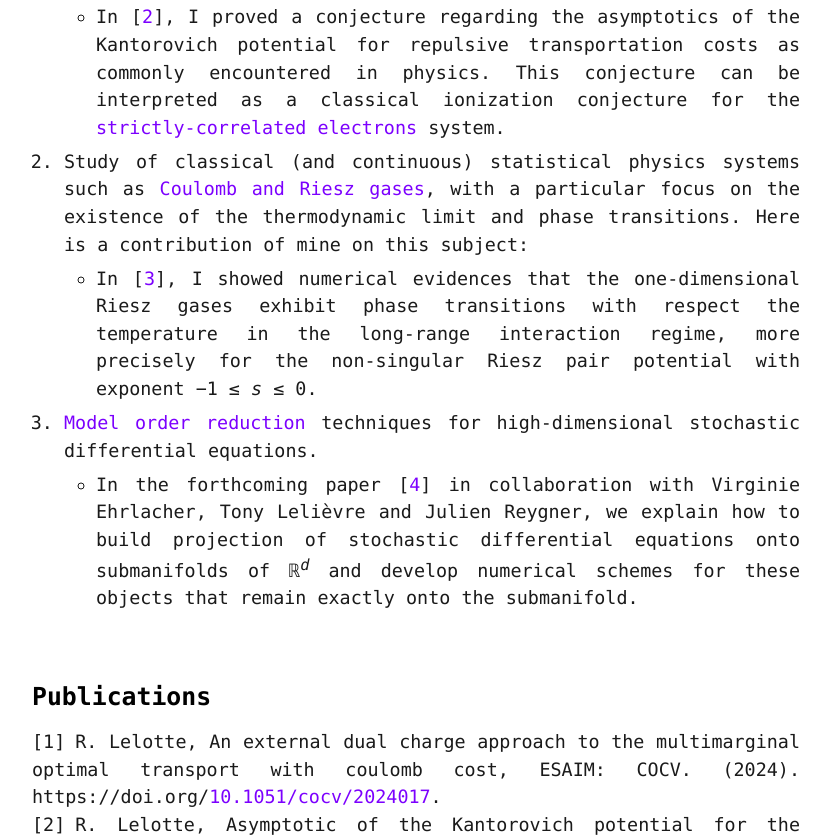
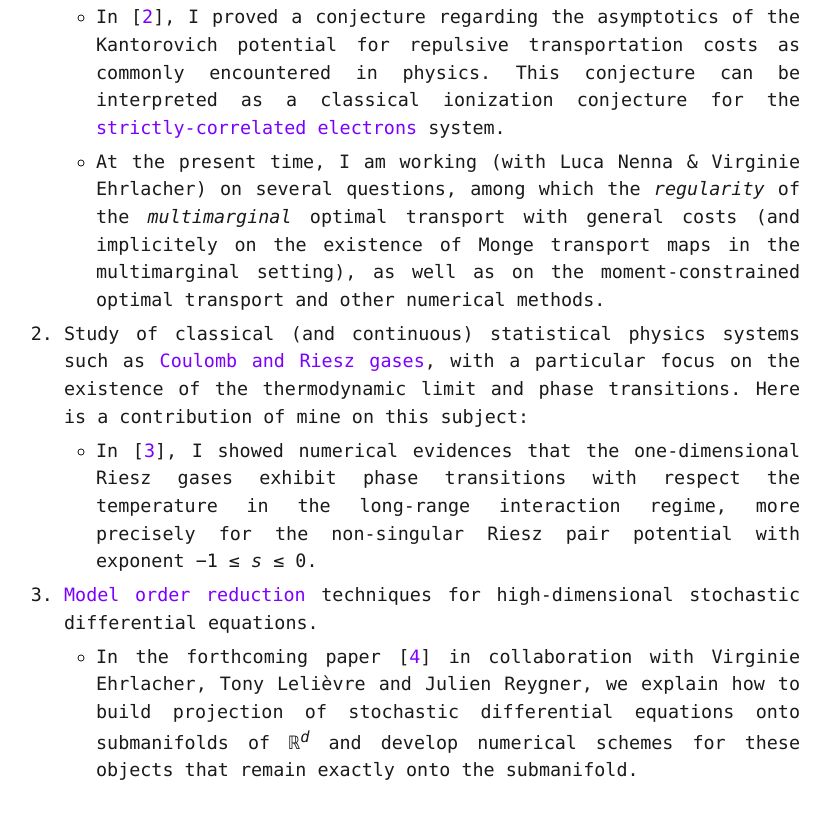
Before and after one commit to rodriguel/rodriguel.github.io, a plain HTML site: page index.html in a window 1280 px wide. Shown: the part 794-1632 px from the top of the page, without its empty margins (224-1054 px from the left). Drawn offline with Linux system fonts and the light colour scheme; a web font is replaced by a local one.

Commit message:
Add files via upload

```diff
--- a/index.html
+++ b/index.html
@@ -61,6 +61,13 @@
      for the <a
      href="https://en.wikipedia.org/wiki/Strictly-Correlated-Electrons_density_functional_theory">strictly-correlated
      electrons</a> system.</li>
+     <li>At the present time, I am working (with Luca Nenna &amp;
+     Virginie Ehrlacher) on several questions, among which the
+     <em>regularity</em> of the <em>multimarginal</em> optimal transport
+     with general costs (and implicitely on the existence of Monge
+     transport maps in the multimarginal setting), as well as on the
+     moment-constrained optimal transport and other numerical
+     methods.</li>
      </ul></li>
      <li>Study of classical (and continuous) statistical physics systems
      such as <a href="https://arxiv.org/abs/2202.09240">Coulomb and
@@ -165,6 +172,7 @@
      from random matrix theory and statistical physics.</p>
      <p>For the course <em>Analyse des équations aux dérivées
      partielles</em> for first year students of Ecole des Ponts, here
-     are some <a href="data/correction.pdf">corrections</a>.</p>
+     are some (sketchy) <a
+     href="data/correction.pdf">corrections</a>.</p>
   </body>
 </html>
```
